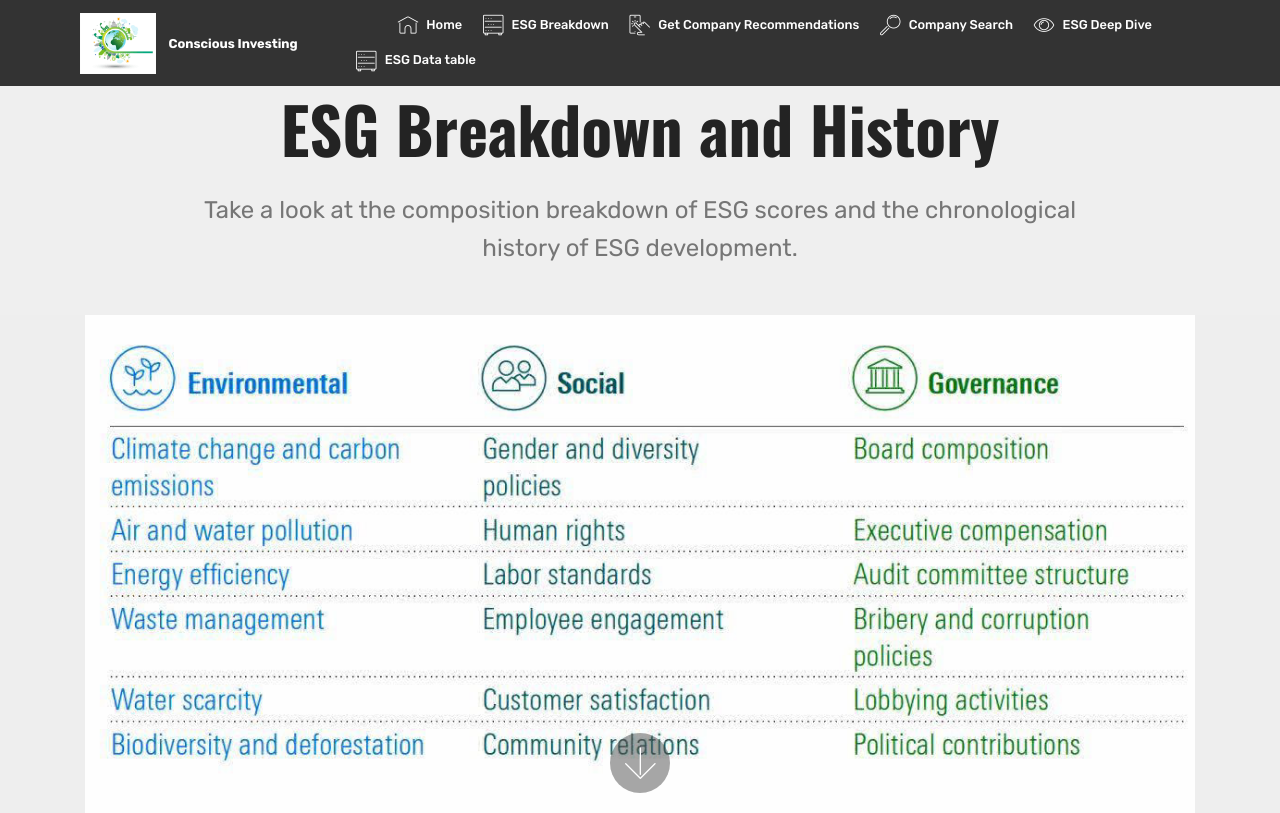
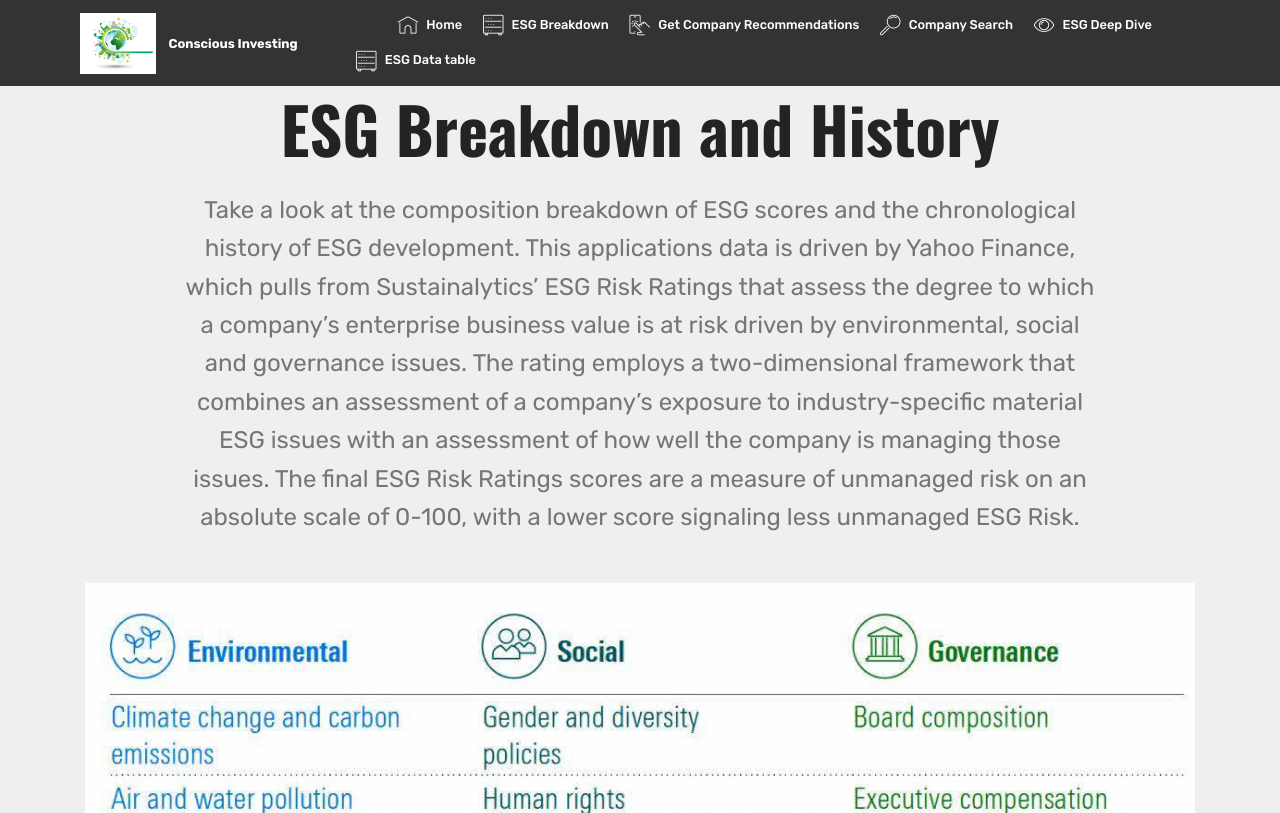
Before and after one commit to williamjones0706/Conscious_Investing, a Flask app: page /esg_breakdown in a window 1280 px wide. Shown: the top 813 px of the page. Run offline with Flask 2, Linux system fonts and the light colour scheme; some libraries are stand-ins or nearby versions; some web fonts are replaced.

Commit message:
updating breakdown intro

```diff
--- a/ESG/templates/esg_breakdown.html
+++ b/ESG/templates/esg_breakdown.html
@@ -101,7 +101,13 @@
                     <p class="mbr-text pb-3 mbr-fonts-style display-5">Take a look at the composition breakdown of ESG
                         scores and the chronological
                         history of ESG
-                        development.</p>
+                        development. This applications data is driven by Yahoo Finance, which pulls from Sustainalytics’
+                        ESG Risk Ratings that assess the degree to which a company’s enterprise
+                        business value is at risk driven by environmental, social and governance issues. The rating
+                        employs a two-dimensional framework that combines an assessment of a company’s exposure to
+                        industry-specific material ESG issues with an assessment of how well the company is managing
+                        those issues. The final ESG Risk Ratings scores are a measure of unmanaged risk on an absolute
+                        scale of 0-100, with a lower score signaling less unmanaged ESG Risk.</p>
 
                 </div>
             </div>
```
